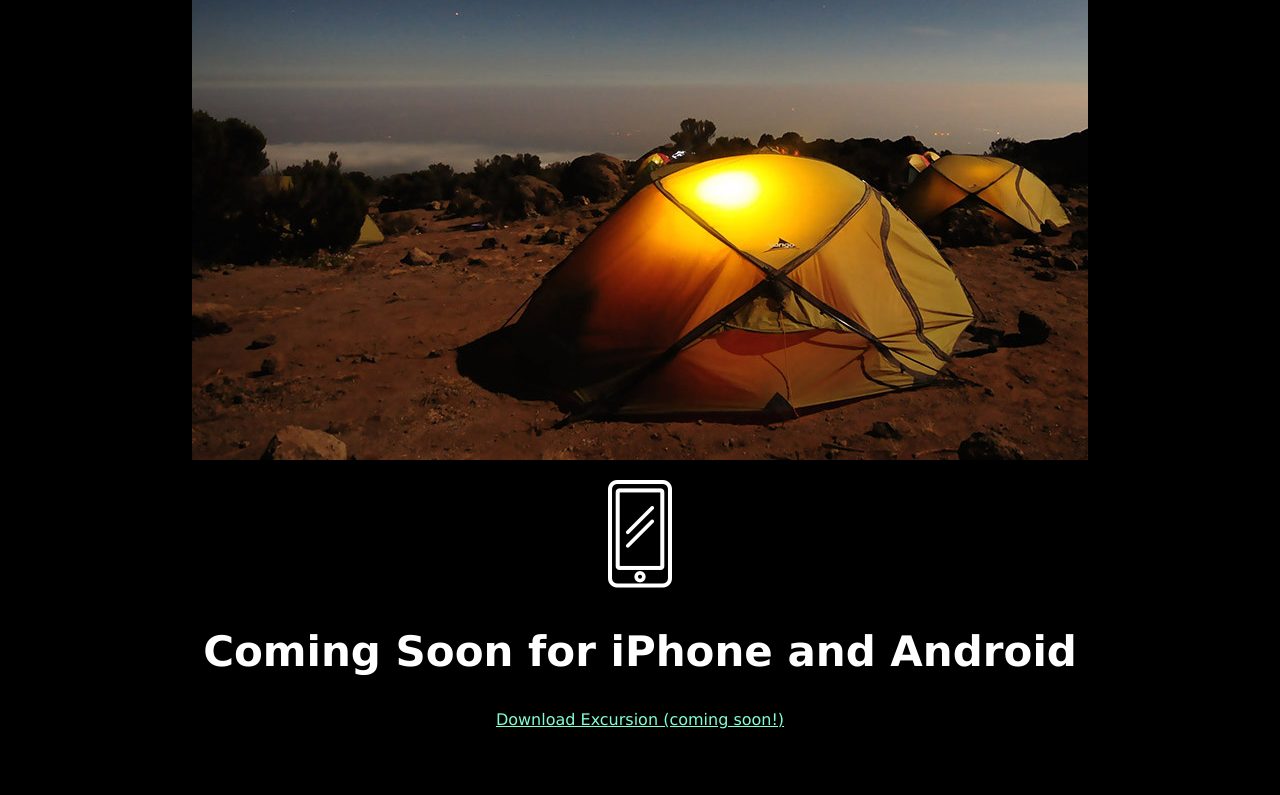
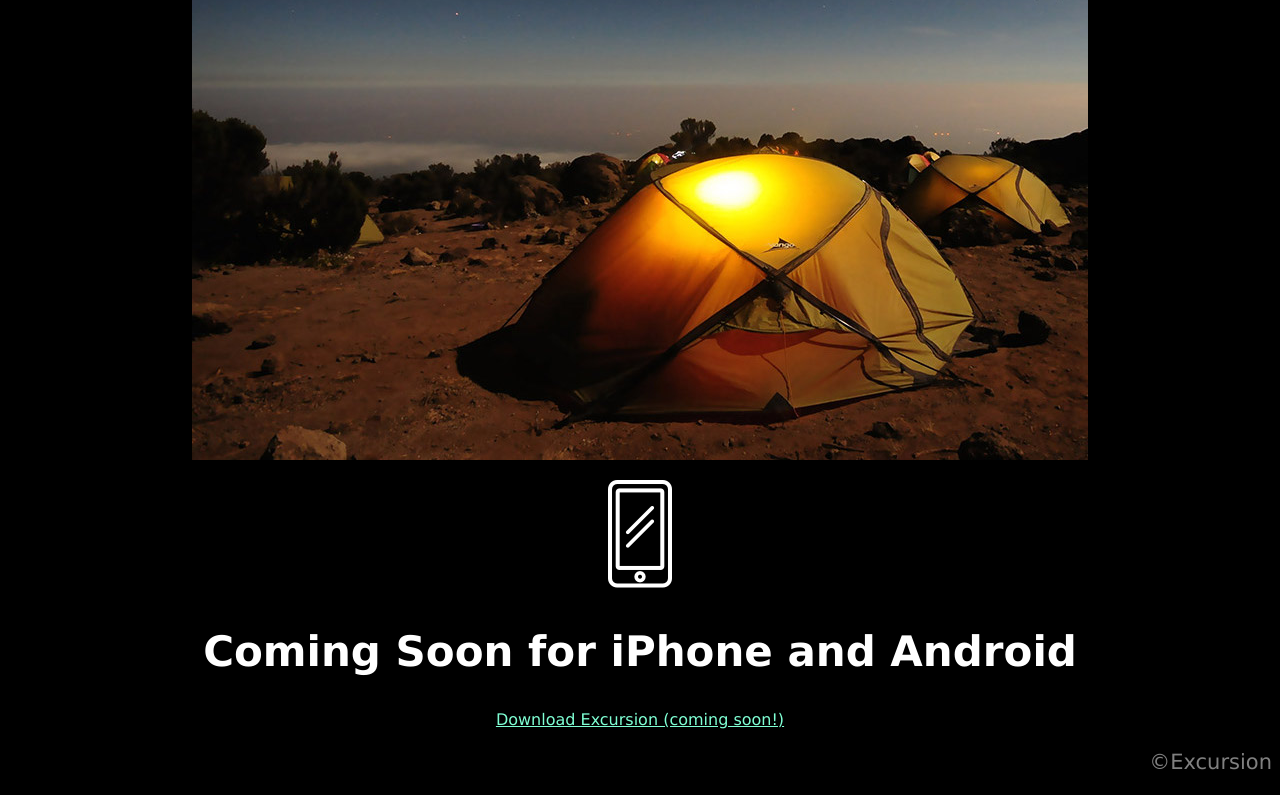
Before and after one commit to Pankkss/excursion, a plain HTML site: page index.html in a window 1280 px wide. Shown: the part 587-1382 px from the top of the page. Before the commit the page ends 1324 px from the top, so only its background shows below. Drawn offline with Linux system fonts and the light colour scheme.

Commit message:
finished

```diff
--- a/index.html
+++ b/index.html
@@ -21,6 +21,7 @@
     <p><img src="resources/images/phone.png" id="phone" alt="phone"></p>
     <h2>Coming Soon for iPhone and Android</h2>
     <a href="index.html">Download Excursion (coming soon!)</a>
+    <p id="logo">&copy;Excursion</p>
 
 </body>
 </html>
```
